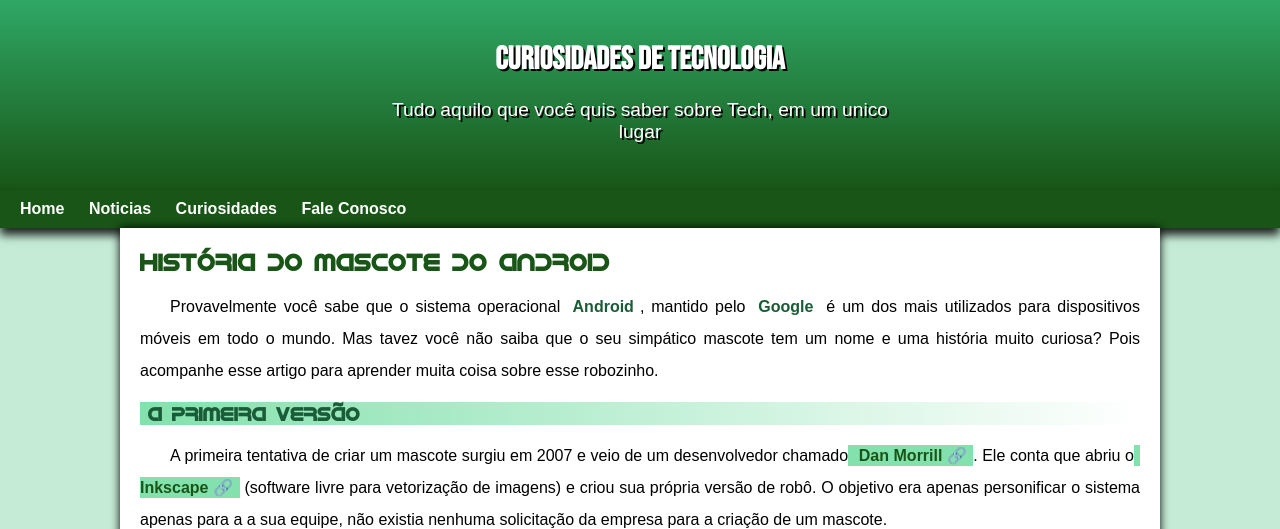
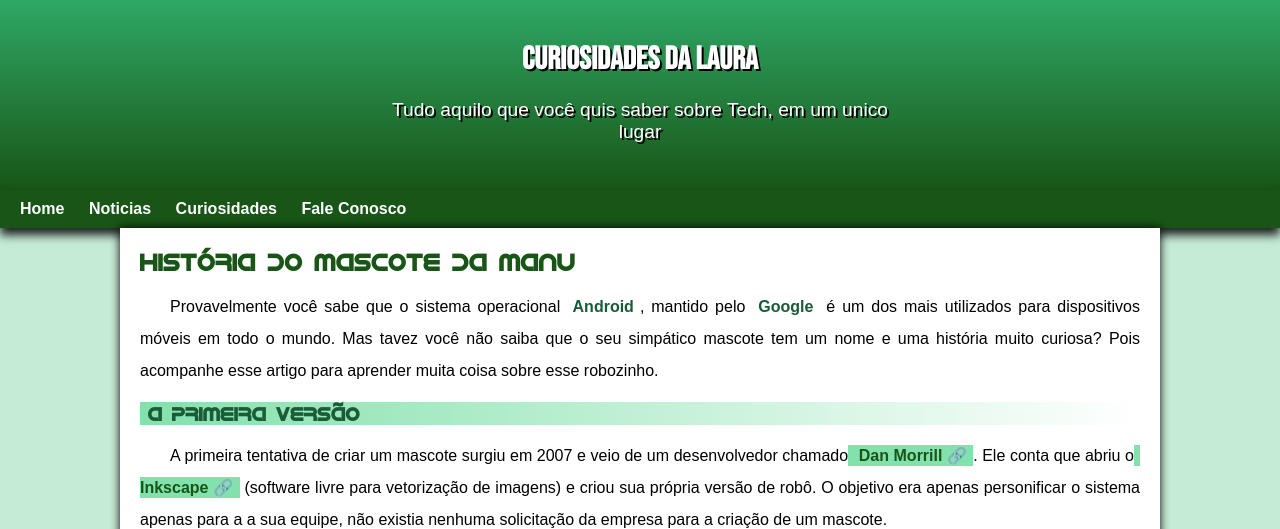
Before and after one commit to MarcioLLima/Primeiro-site, a plain HTML site: page index.html in a window 1280 px wide. Shown: the top 529 px of the page. Drawn offline with Linux system fonts and the light colour scheme.

Commit message:
atualizei o site

```diff
--- a/index.html
+++ b/index.html
@@ -14,7 +14,7 @@
 <body>
 
 <header>
-    <h1>Curiosidades de Tecnologia</h1>
+    <h1>Curiosidades da Laura</h1>
     <p>Tudo aquilo que você quis saber sobre Tech, em um unico lugar</p>
 </header>
 <nav>
@@ -25,7 +25,7 @@
 </nav>
 <main>
     <article>
-                    <h1>História do Mascote do Android</h1>
+                    <h1>História do Mascote da Manu</h1>
 
             <p>Provavelmente você sabe que o sistema operacional<strong> Android</strong>, mantido pelo <strong>Google</strong> é um dos mais utilizados para dispositivos móveis em todo o mundo. Mas tavez você não saiba que o seu simpático mascote tem um nome e uma história muito curiosa? Pois acompanhe esse artigo para aprender muita coisa sobre esse robozinho.</p>
 
```
